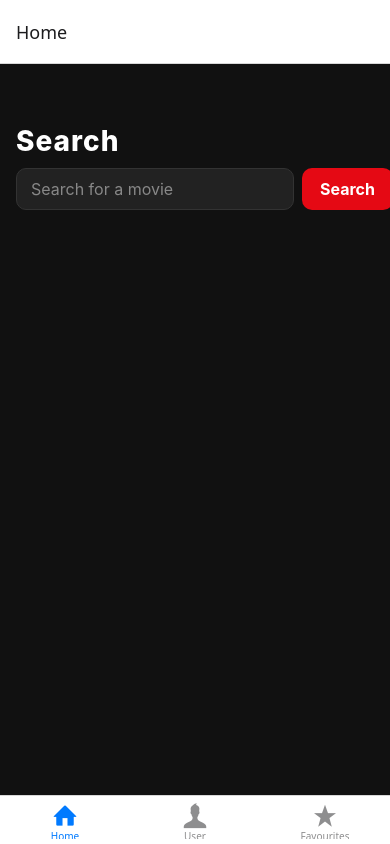
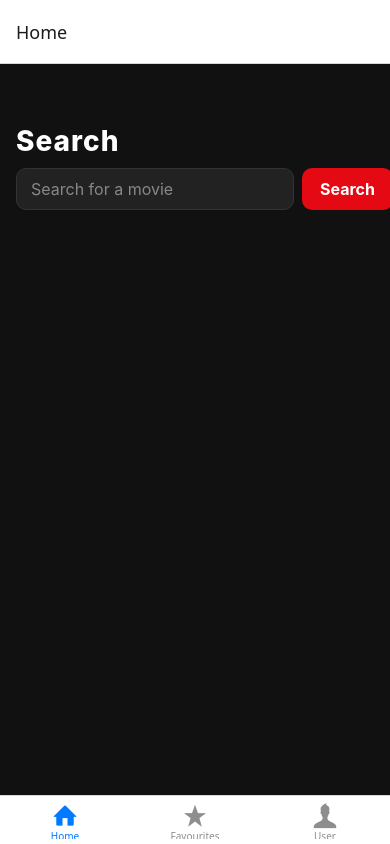
Before and after one commit to Nagibmohamud/MyShowList, a React Native app: screen / in a window 390 px wide. Built offline with nearby package versions, Linux system fonts and the light colour scheme.

Commit message:
Changed the order of bottomTab

```diff
--- a/App.js
+++ b/App.js
@@ -18,14 +18,14 @@ export default function App() {
               <Entypo name="home" size={size} color={color} />
             ),
           }} />
+          <Tab.Screen name="Favourites" component={Favourites}  options={{
+            tabBarIcon: ({ color, size }) => (
+              <Entypo name="star" size={size} color={color} />
+            ),
+          }} />
           <Tab.Screen name="User" component={User}  options={{
             tabBarIcon: ({ color, size }) => (
               <Entypo name="user" size={size} color={color} />
-            ),
-          }} />
-          <Tab.Screen name="Favourites" component={Favourites}  options={{
-            tabBarIcon: ({ color, size }) => (
-              <Entypo name="star" size={size} color={color} />
             ),
           }} />
     </Tab.Navigator>
```
